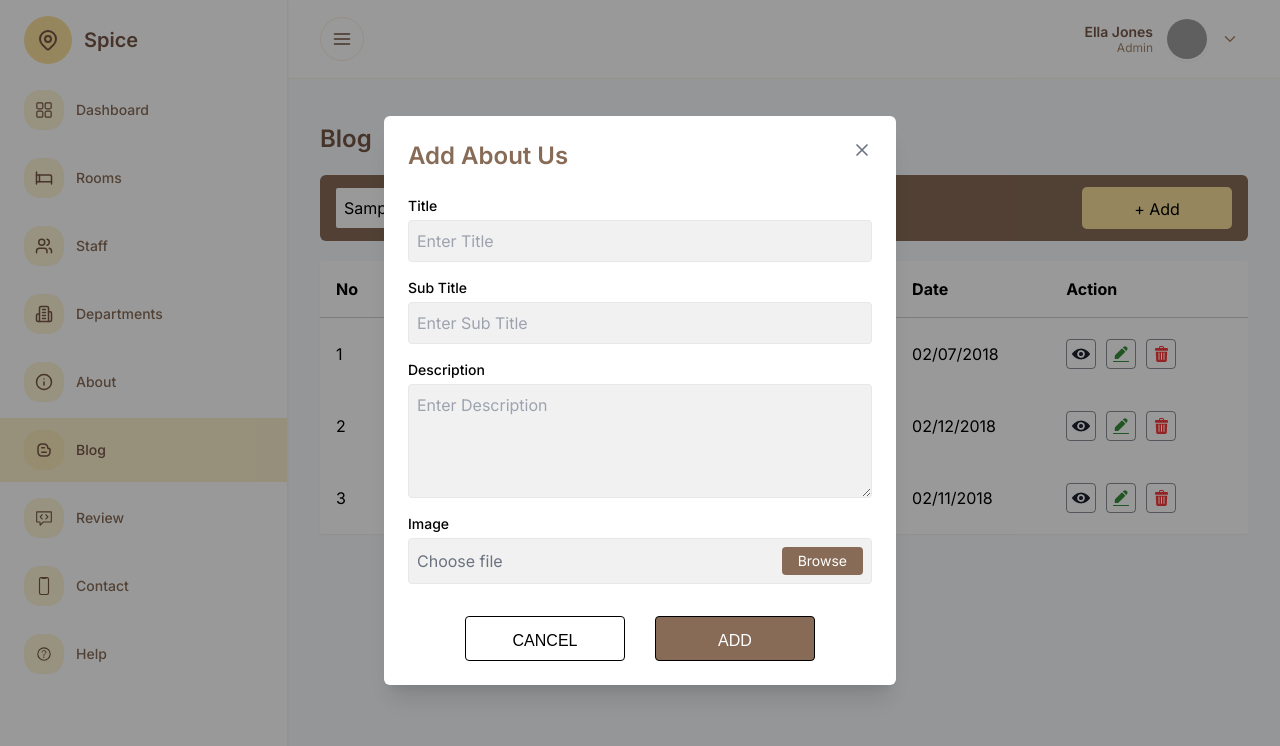
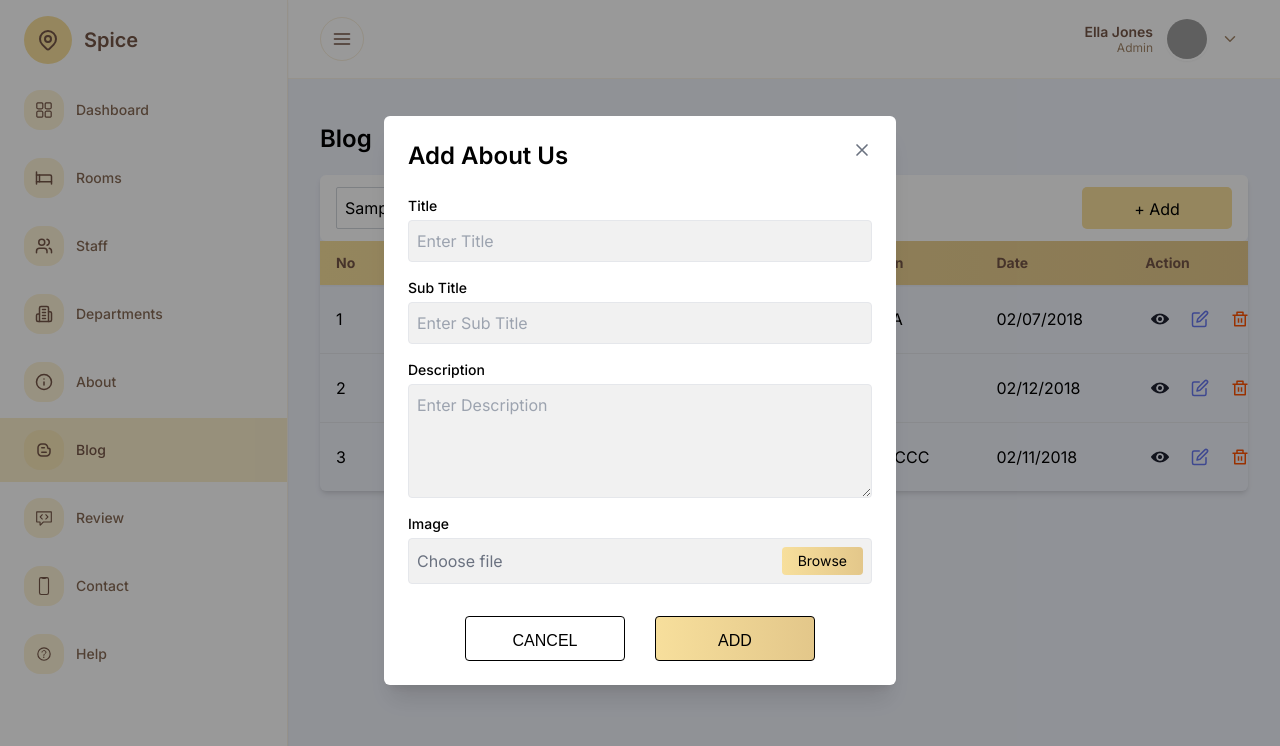
Before and after one commit to sujalprajapat251/Hotel-Booking-Admin, a React (Create React App) app in the folder frontend/: page /blog in a window 1280 px wide. Both pictures are taken after typing "Sample" into the empty fields and a click on the button "+ Add". Shown: the top 746 px of the page. Built offline with nearby package versions, Linux system fonts and the light colour scheme; grey boxes are pictures that could not be loaded; a web font is replaced by a local one.

Commit message:
vaidik14-11last

```diff
--- a/frontend/src/Pages/Blog.jsx
+++ b/frontend/src/Pages/Blog.jsx
@@ -5,6 +5,8 @@ import viewImg from '../Images/view.png'
 import editImg from '../Images/edit.svg'
 import deleteImg from '../Images/delete.svg'
 import "../Style/vaidik.css"
+import { RiDeleteBinLine } from "react-icons/ri";
+import { FiEdit } from "react-icons/fi";
 
 const bookings = [
     {
@@ -23,7 +25,7 @@ const bookings = [
         subtitle: "Hello",
         date: "02/12/2018",
         description: "BBBBB",
-      image: "https://i.pravatar.cc/40?img=1",
+        image: "https://i.pravatar.cc/40?img=12",
     },
     {
         no: 3,
@@ -32,7 +34,7 @@ const bookings = [
         subtitle: "Hello",
         date: "02/11/2018",
         description: "CCCCCCCCC",
-      image: "https://i.pravatar.cc/40?img=1",
+        image: "https://i.pravatar.cc/40?img=13",
     },
 ];
 
@@ -76,20 +78,34 @@ const Blog = () => {
         formik.resetForm();
     };
 
+    const getStatusColor = (status) => {
+        switch (status) {
+            case 'Paid':
+                return '#4EB045';
+            case 'Unpaid':
+                return '#EC0927';
+            case 'Pending':
+                return '#F7DF9C';
+            default:
+                return '#gray';
+        }
+    };
+
     return (
-    <div className="bg-[#F8FAFC] px-4 md:px-8 py-6">
+        <div className="bg-[#F0F3FB] px-4 md:px-8 py-6 h-full">
 
             <section className="py-5">
-      <h1 className="text-2xl font-semibold text-senary">Blog</h1>
+                <h1 className="text-2xl font-semibold text-black">Blog</h1>
             </section>
 
             {/* Header */}
-        <div className="flex flex-col md:flex-row justify-between items-center bg-quinary py-3 px-4 rounded-md gap-3">
+            <div className='shadow-md rounded-md'>
+                <div className="flex flex-col md:flex-row justify-between items-center bg-white py-3 px-4 rounded-md gap-3">
                     <div>
                         <input
                             type="text"
                             placeholder="Search"
-                    className="p-2 rounded-sm w-full sm:w-64 focus:outline-none"
+                            className="p-2 rounded-sm border border-gray-300 w-full sm:w-64 focus:outline-none"
                         />
                     </div>
                     <div className='flex'>
@@ -103,35 +119,39 @@ const Blog = () => {
                 </div>
 
                 {/* Table */}
-        <div className="overflow-x-auto mt-5 bg-white rounded-sm shadow-sm">
-            <table className="w-full border-collapse">
-                <thead className="bg-[#ffffff] text-balck border-b border-[#14141433]">
+                <div className="overflow-x-auto overflow-y-auto max-h-[calc(100vh-200px)] scrollbar-thin scrollbar-thumb-[#B79982] scrollbar-track-[#F7DF9C]/20 hover:scrollbar-thumb-[#876B56]">
+                    <table className="w-full min-w-[1000px]">
+                        <thead className="bg-gradient-to-r from-[#F7DF9C] to-[#E3C78A] sticky top-0 z-10 shadow-sm">
                             <tr>
-                        <th className="py-4 px-4 text-left">No</th>
-                        <th className="py-4 px-4 text-left">Image</th>
-                        <th className="py-4 px-4 text-left">Title</th>
-                        <th className="py-4 px-4 text-left">Sub Title</th>
-                        <th className="py-4 px-4 text-left">Description</th>
-                        <th className="py-4 px-4 text-left">Date</th>
-                        <th className="py-4 px-4 text-left">Action</th>
+                                <th className="px-3 py-2 md:px-4 md:py-3 xxl:px-6 2xl:py-4 text-left text-sm font-bold text-[#755647]">No</th>
+                                <th className="px-3 py-2 md:px-4 md:py-3 xxl:px-6 2xl:py-4 text-left text-sm font-bold text-[#755647]">Image</th>
+                                <th className="px-3 py-2 md:px-4 md:py-3 xxl:px-6 2xl:py-4 text-left text-sm font-bold text-[#755647]">Title</th>
+                                <th className="px-3 py-2 md:px-4 md:py-3 xxl:px-6 2xl:py-4 text-left text-sm font-bold text-[#755647]">Sub Title</th>
+                                <th className="px-3 py-2 md:px-4 md:py-3 xxl:px-6 2xl:py-4 text-left text-sm font-bold text-[#755647]">Description</th>
+                                <th className="px-3 py-2 md:px-4 md:py-3 xxl:px-6 2xl:py-4 text-left text-sm font-bold text-[#755647]">Date</th>
+                                <th className="px-3 py-2 md:px-4 md:py-3 xxl:px-6 2xl:py-4 text-left text-sm font-bold text-[#755647]">Action</th>
                             </tr>
                         </thead>
-                <tbody>
+                        <tbody className="divide-y divide-gray-200">
                             {bookings.map((item, index) => (
                                 <tr
                                     key={index}
-                            className="hover:bg-gray-50 transition"
+                                    className="hover:bg-gradient-to-r hover:from-[#F7DF9C]/10 hover:to-[#E3C78A]/10 transition-all duration-200"
                                 >
                                     <td className="py-4 px-4">{item.no}</td>
 
                                     {/* Guest Name */}
-                            <td className="py-4 px-4">
+                                    <td className="px-3 py-2 md:px-4 md:py-3 xxl:px-6 2xl:py-4">
                                         <div className="flex items-center gap-3">
+                                            <div className="relative">
                                                 <img
                                                     src={item.image}
                                                     alt={item.name}
-                                        className="w-10 h-10 rounded-full object-cover"
+                                                    className="w-11 h-11 rounded-full object-cover border-2 border-[#E3C78A] shadow-sm"
                                                 />
+                                                <div className="absolute -bottom-0 -right-0 w-2 h-2 rounded-full" style={{ backgroundColor: getStatusColor(item.status) }}></div>
+                                            </div>
+                                            <span className="text-sm font-semibold text-gray-800">{item.name}</span>
                                         </div>
                                     </td>
 
@@ -162,14 +182,15 @@ const Blog = () => {
                                             {/* <FiEdit2 className="text-[#3f51b5] cursor-pointer" />
                                         <MdDelete className="text-[#f44336] cursor-pointer" /> */}
                                             <button onClick={() => handleViewClick(item)} className="cursor-pointer"><div><img src={viewImg} alt="view" /></div></button>
-                                    <div><img src={editImg} alt='edit' /></div>
-                                    <div><img src={deleteImg} alt='delete' /></div>
+                                            <div><FiEdit className="text-[#6777ef] text-[18px]" /></div>
+                                            <div><RiDeleteBinLine className="text-[#ff5200] text-[18px]" /></div>
                                         </div>
                                     </td>
                                 </tr>
                             ))}
                         </tbody>
                     </table>
+                </div>
             </div>
 
             {/* View Modal */}
@@ -182,7 +203,7 @@ const Blog = () => {
                             {/* Modal Header */}
                             <div className="bg-white px-4 pt-5 pb-4 sm:p-6">
                                 <div className="flex items-start justify-between mb-4">
-                                <h3 className="text-lg font-semibold text-quinary">Blog Details</h3>
+                                    <h3 className="text-lg font-semibold text-black">Blog Details</h3>
                                     <button
                                         type="button"
                                         onClick={handleCloseModal}
@@ -240,7 +261,7 @@ const Blog = () => {
                     <div className="absolute inset-0 bg-black/40" onClick={handleAddModalClose}></div>
                     <div className="relative w-full max-w-lg rounded-md bg-white p-6 shadow-xl">
                         <div className="flex items-start justify-between mb-6">
-                <h2 className="text-2xl font-semibold text-quinary">Add About Us</h2>
+                            <h2 className="text-2xl font-semibold text-black">Add About Us</h2>
                             <button onClick={handleAddModalClose} className="text-gray-500 hover:text-gray-800">
                                 <svg className="w-5 h-5" fill="none" stroke="currentColor" viewBox="0 0 24 24">
                                     <path strokeLinecap="round" strokeLinejoin="round" strokeWidth={2} d="M6 18L18 6M6 6l12 12" />
@@ -305,7 +326,7 @@ const Blog = () => {
                                     <span className="truncate">
                                         {formik.values.image ? formik.values.image.name : 'Choose file'}
                                     </span>
-                    <span className="rounded-[4px] bg-quinary px-4 py-1 text-white text-sm">Browse</span>
+                                    <span className="rounded-[4px] bg-gradient-to-r from-[#F7DF9C] to-[#E3C78A] px-4 py-1 text-black text-sm">Browse</span>
                                     <input
                                         id="image"
                                         name="image"
@@ -328,13 +349,13 @@ const Blog = () => {
                                 <button
                                     type="button"
                                     onClick={handleAddModalClose}
-                    className="mv_user_cancel hover:bg-quinary"
+                                    className="mv_user_cancel hover:bg-gradient-to-r from-[#F7DF9C] to-[#E3C78A]"
                                 >
                                     Cancel
                                 </button>
                                 <button
                                     type="submit"
-                    className="mv_user_add bg-quinary hover:bg-white"
+                                    className="mv_user_add bg-gradient-to-r from-[#F7DF9C] to-[#E3C78A] hover:from-white hover:to-white"
                                 >
                                     Add
                                 </button>
--- a/frontend/src/Style/vaidik.css
+++ b/frontend/src/Style/vaidik.css
@@ -2,7 +2,6 @@
     width: 30px;
     height: 30px;
     min-width: 30px;
-    border: 1px solid #1E213180;
     display: flex;
     justify-content: center;
     align-items: center;
@@ -54,7 +53,7 @@
     transition: 0.3s ease-in-out;
 }
 .mv_user_cancel:hover{
-    color: white;
+    color: black;
     border: 1px solid black;
 }
 .mv_user_add{
@@ -62,7 +61,7 @@
     height: 45px;
     width: 160px;
     border-radius: 4px;
-    color: white;
+    color: black;
     transition: 0.3s ease-in-out;
 }
 .mv_user_add:hover{
--- a/package.json
+++ /dev/null
@@ -1,5 +0,0 @@
-{
-  "dependencies": {
-    "recharts": "^3.4.1"
-  }
-}
```
Also changed, not shown: 1 other file (tests, documents, lock files or other folders). Lines whose indentation alone changed are shown as unchanged.
